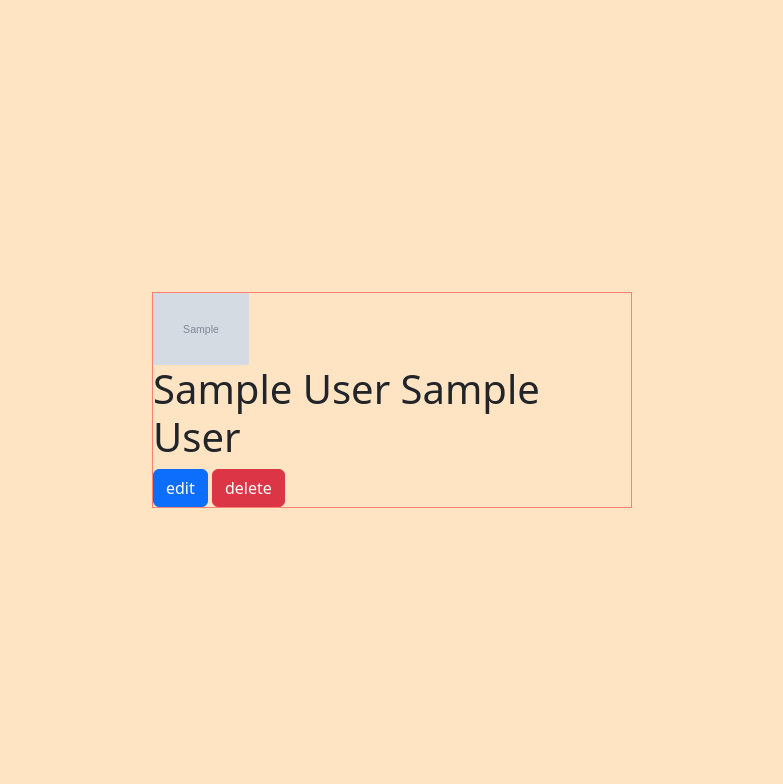
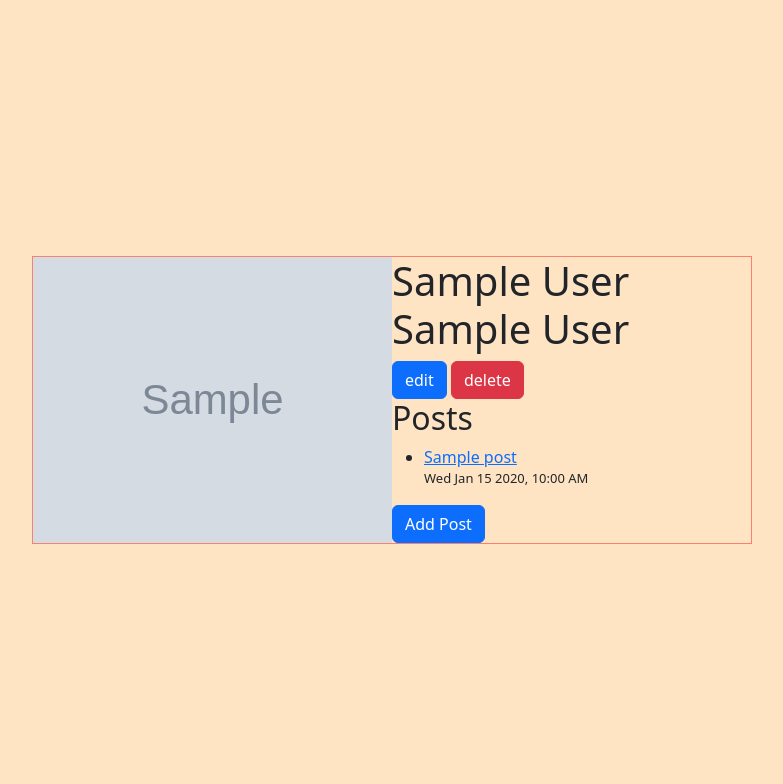
Before and after one commit to TechEdDan2/bc24_SQLAlchemy_Blogly, a Flask app: page /users/1 in a window 1280 px wide. Shown: the part 56-840 px from the top of the page, without its empty margins (248-1031 px from the left). Run offline with Flask 3, Linux system fonts and the light colour scheme; tables that the repository leaves empty hold one stand-in row (values such as "Sample post"); grey boxes marked "Sample" are stand-in pictures.

Commit message:
Version two of the project with updated functionality

```diff
--- a/app.py
+++ b/app.py
@@ -1,7 +1,7 @@
 """Blogly application."""
 
-from flask import Flask, request, render_template, redirect, session
-from models import db, connect_db, User
+from flask import Flask, request, render_template, redirect, session, flash
+from models import db, connect_db, User, Post
 from flask_debugtoolbar import DebugToolbarExtension
 
 app = Flask(__name__)
@@ -20,9 +20,9 @@ with app.app_context():
     connect_db(app)
     db.create_all()
 
-# ------------ #
-#   Routes     #
-# ------------ #
+# --------------------- #
+#   Routes for Users    #
+# --------------------- #
 
 # GET REQUESTS
 @app.route('/')
@@ -63,7 +63,7 @@ def create_user():
 
 
 @app.route('/users/add')
-def show_add_user_from():
+def show_add_user_form():
     """ Show the Add User Form """
     return render_template('newUser.html')
 
@@ -106,3 +106,71 @@ def delete_user(user_id):
     db.session.commit()
 
     return redirect("/users")
+
+# --------------------- #
+#   Routes for Posts    #
+# --------------------- #
+
+@app.route('/users/<int:user_id>/posts/new')
+def get_post_form(user_id):
+    """  Show form to add a post for that user. """
+    user = User.query.get_or_404(user_id)
+    return render_template('addPost.html', user=user)
+
+@app.route('/users/<int:user_id>/posts/new', methods=["POST"])
+def create_post(user_id):
+    """ Handle add form; add post and redirect to the user detail page. """
+    user = User.query.get_or_404(user_id)
+    new_post = Post(title = request.form['title'],
+                    content = request.form['content'],
+                    user_id = user.id)
+
+    # Stage the Data
+    db.session.add(new_post)
+
+    # Commit to the DB
+    db.session.commit()
+
+    return redirect(f"/users/{user_id}")
+
+@app.route('/posts/<int:post_id>')
+def get_single_post(post_id):
+    """ Show a post. Show buttons to edit and delete the post. """
+
+    post = Post.query.get_or_404(post_id)
+    return render_template('detailsPost.html', post=post)
+
+@app.route('/posts/<int:post_id>/edit')
+def get_edit_post(post_id):
+    """ Show form to edit a post, and to cancel (back to user page). """
+
+    post = Post.query.get_or_404(post_id)
+    return render_template('editPost.html', post=post)
+
+@app.route('/posts/<int:post_id>/edit', methods=["POST"])
+def submit_edit(post_id):
+    """ Handle editing of a post. Update popup. Redirect back to the post view. """
+
+    post = Post.query.get_or_404(post_id)
+    post.title = request.form['title']
+    post.content = request.form['content']
+
+    db.session.add(post)
+    db.session.commit()
+
+    flash(f"Post named '{post.title}' updated")
+
+    return redirect(f"/posts/{post_id}")
+
+@app.route('/posts/<int:post_id>/delete', methods=["POST"])
+def delete_post(post_id):
+    """Delete a single post based on id trigger popup notification """
+
+    post = Post.query.get_or_404(post_id)
+
+    db.session.delete(post)
+    db.session.commit()
+
+    flash(f"Post named '{post.title}' deleted")
+
+    return redirect(f"/users/{post.user_id}")
--- a/models.py
+++ b/models.py
@@ -1,6 +1,7 @@
 """Models for Blogly."""
 
 from flask_sqlalchemy import SQLAlchemy
+import datetime
 
 # Connect the app to the db
 db = SQLAlchemy()
@@ -15,7 +16,6 @@ DEFAULT_USER_IMG = "https://cdn.pixabay.com/photo/2015/10/05/22/37/blank-profile
 # ----------- #
 #   Models    #
 # ----------- #
-
 class User(db.Model):
     """User Schema Table"""
 
@@ -35,6 +35,8 @@ class User(db.Model):
     user_image = db.Column(db.Text,
                         nullable = False,
                         default = DEFAULT_USER_IMG)
+
+    posts = db.relationship("Post", backref="usr", cascade="all, delete-orphan")
 
     # Custom printout which overrides the original
     def __repr__(self):
@@ -57,6 +59,43 @@ class User(db.Model):
 
 
     # Instance Methods
+    @property
     def full_name(self):
         """ Returns the user's full name """
         return f"{self.name_first} {self.name_last}"
+
+class Post(db.Model):
+    """ Blog Post Schema"""
+
+    __tablename__ = "posts"
+
+     # Attributes
+    id = db.Column(db.Integer,
+                   primary_key = True,
+                   autoincrement = True)
+
+    title = db.Column(db.Text,
+                     nullable = False)
+
+    content = db.Column(db.Text,
+                     nullable = False)
+
+    created_at = db.Column(db.DateTime,
+                           nullable = False,
+                           default=datetime.datetime.now)
+
+    user_id = db.Column(db.Integer,
+                        db.ForeignKey('users.id'), nullable=False)
+
+    @property
+    def format_date(self):
+        """
+        Returns a formatted date
+
+        :return: A string representing the creation timestamp in the format
+         "Abbreviation of the Weekday and Month Day Year, Hour:Minute AM/PM"
+         (e.g., "Mon Jul 10 2024, 10:30 AM").
+
+        """
+
+        return self.created_at.strftime("%a %b %-d  %Y, %-I:%M %p")
--- a/seed.py
+++ b/seed.py
@@ -1,6 +1,6 @@
 """ Seed file to supply data for the User DB """
 
-from models import User, db
+from models import User, db, Post
 from app import app
 
 # create all tables
--- a/static/style.css
+++ b/static/style.css
@@ -24,14 +24,19 @@ body{
 /* Style for details.html */
 .details_container{
    display: flex;
-   flex-wrap: wrap;
+   flex-wrap: nowrap;
    border: 1px solid salmon;
-   width: 30rem;
+   width: 45rem;
    margin: 0 auto;
 }
 
 #user_img{
-    width: 6rem;
+    width: 50%;
+    flex: 1;
+}
+
+#user_detail_text{
+    flex: 2;
 }
 
 #user_full_name{
@@ -45,3 +50,17 @@ body{
 #delete_btn{
     display: inline;
 }
+
+.user_post_list{
+    display: block;
+}
+
+/* Style for detailsPost.html */
+#post_btns{
+    display: flex;
+    justify-content: flex-start;
+}
+
+#post_btns form{
+    padding-right: 0.5rem;
+}
--- a/templates/details.html
+++ b/templates/details.html
@@ -5,7 +5,8 @@
 <div class="details_container">
     <img src="{{user.user_image}}" id="user_img" alt="Missing User Image">
 
-    <section>
+    <div id="user_detail_text">
+        <section id="user_name_box">
             <h1 id="user_full_name">{{user.name_first}} {{user.name_last}}</h1>
 
             <form action="/users/{{user.id}}/edit" method="GET" id="edit_btn">
@@ -16,6 +17,22 @@
                 <button type="submit" class="btn btn-danger">delete</button>
             </form>
         </section>
+        <section class="user_post_list">
+
+        <h2>Posts</h2>
+
+        <ul>
+            {% for post in user.posts %}
+            <li>
+                <a href="/posts/{{post.id}}">{{post.title}}</a>
+                <p style="font-size: small;">{{post.format_date}}</p>
+            </li>
+            {% endfor %}
+        </ul>
+        <a href="/users/{{user.id}}/posts/new" id="add_post_btn" class="btn btn-primary">Add Post</a>
+
+        </section>
+    </div>
 </div>
 
 {% endblock %}
--- a/templates/editUser.html
+++ b/templates/editUser.html
@@ -19,7 +19,7 @@
     </div>
 
     <div>
-        <a href="/users" id="cancel_btn" class="btn btn-outline-primary">Cancel</a>
+        <a href="/users/{{user.id}}" id="cancel_btn" class="btn btn-outline-primary">Cancel</a>
         <button type="submit" id="save_btn" class="btn btn-success">Save</button>
     </div>
 </form>
```
Also changed, not shown: templates/addPost.html (added, +30 -0 lines), templates/detailsPost.html (added, +39 -0 lines), templates/editPost.html (added, +32 -0 lines), README.md. Lines whose indentation alone changed are shown as unchanged.
